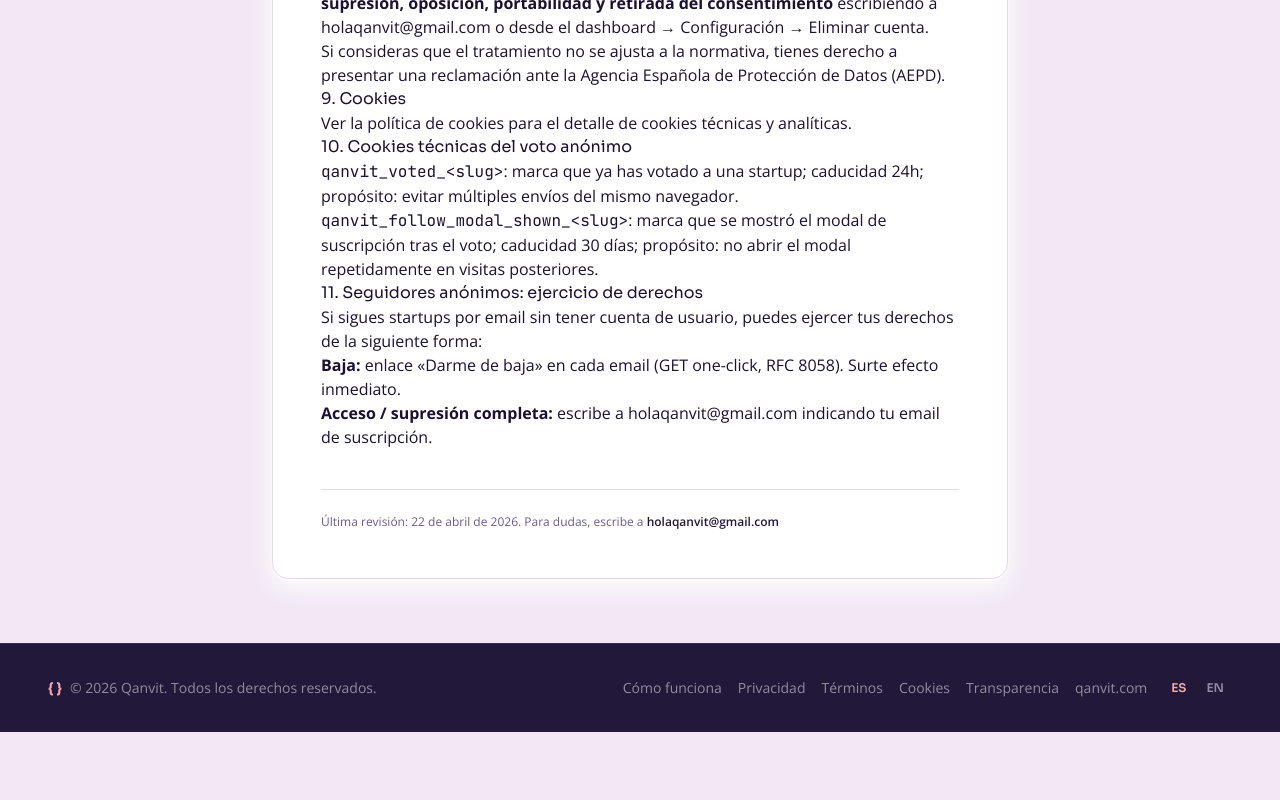
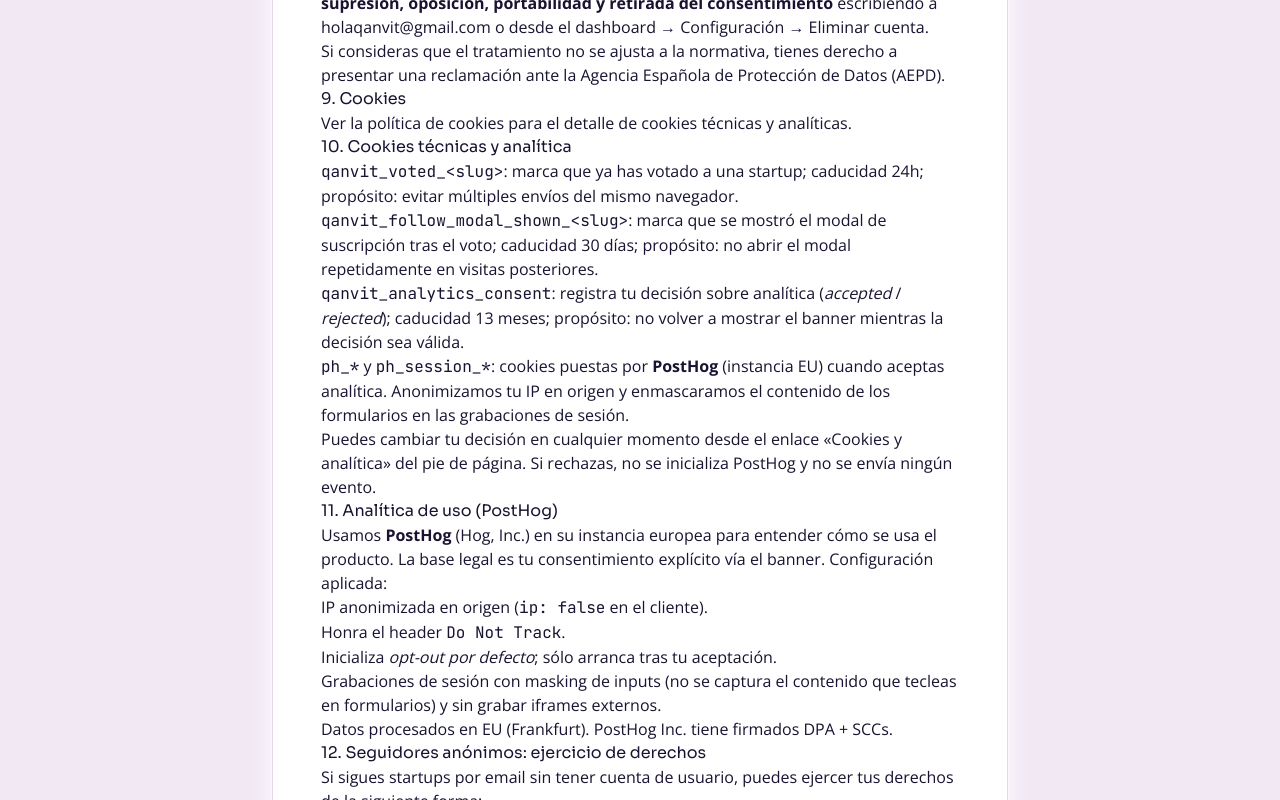
Before and after one commit to aloriquel/laliga-qanvit, a Next.js app: page /legal/privacidad in a window 1280 px wide. Shown: the part 1860-2660 px from the top of the page. Before the commit the page ends 2592 px from the top, so only its background shows below. Built offline with nearby package versions, Linux system fonts and the light colour scheme; no server answers.

Commit message:
auto-save: 2026-04-25 15:39

```diff
--- a/app/legal/privacidad/page.tsx
+++ b/app/legal/privacidad/page.tsx
@@ -93,13 +93,30 @@
         Ver la <a href="/legal/cookies">política de cookies</a> para el detalle de cookies técnicas y analíticas.
       </p>
 
-      <h2>10. Cookies técnicas del voto anónimo</h2>
+      <h2 id="cookies">10. Cookies técnicas y analítica</h2>
       <ul>
         <li><code>qanvit_voted_&lt;slug&gt;</code>: marca que ya has votado a una startup; caducidad 24h; propósito: evitar múltiples envíos del mismo navegador.</li>
         <li><code>qanvit_follow_modal_shown_&lt;slug&gt;</code>: marca que se mostró el modal de suscripción tras el voto; caducidad 30 días; propósito: no abrir el modal repetidamente en visitas posteriores.</li>
+        <li><code>qanvit_analytics_consent</code>: registra tu decisión sobre analítica (<em>accepted</em> / <em>rejected</em>); caducidad 13 meses; propósito: no volver a mostrar el banner mientras la decisión sea válida.</li>
+        <li><code>ph_*</code> y <code>ph_session_*</code>: cookies puestas por <strong>PostHog</strong> (instancia EU) cuando aceptas analítica. Anonimizamos tu IP en origen y enmascaramos el contenido de los formularios en las grabaciones de sesión.</li>
+      </ul>
+      <p>
+        Puedes cambiar tu decisión en cualquier momento desde el enlace «Cookies y analítica» del pie de página. Si rechazas, no se inicializa PostHog y no se envía ningún evento.
+      </p>
+
+      <h2 id="analytics">11. Analítica de uso (PostHog)</h2>
+      <p>
+        Usamos <strong>PostHog</strong> (Hog, Inc.) en su instancia europea para entender cómo se usa el producto. La base legal es tu consentimiento explícito vía el banner. Configuración aplicada:
+      </p>
+      <ul>
+        <li>IP anonimizada en origen (<code>ip: false</code> en el cliente).</li>
+        <li>Honra el header <code>Do Not Track</code>.</li>
+        <li>Inicializa <em>opt-out por defecto</em>; sólo arranca tras tu aceptación.</li>
+        <li>Grabaciones de sesión con masking de inputs (no se captura el contenido que tecleas en formularios) y sin grabar iframes externos.</li>
+        <li>Datos procesados en EU (Frankfurt). PostHog Inc. tiene firmados DPA + SCCs.</li>
       </ul>
 
-      <h2>11. Seguidores anónimos: ejercicio de derechos</h2>
+      <h2>12. Seguidores anónimos: ejercicio de derechos</h2>
       <p>
         Si sigues startups por email sin tener cuenta de usuario, puedes ejercer tus derechos de la siguiente forma:
       </p>
```
Also changed, not shown: 2 other files (tests, documents, lock files or other folders).
